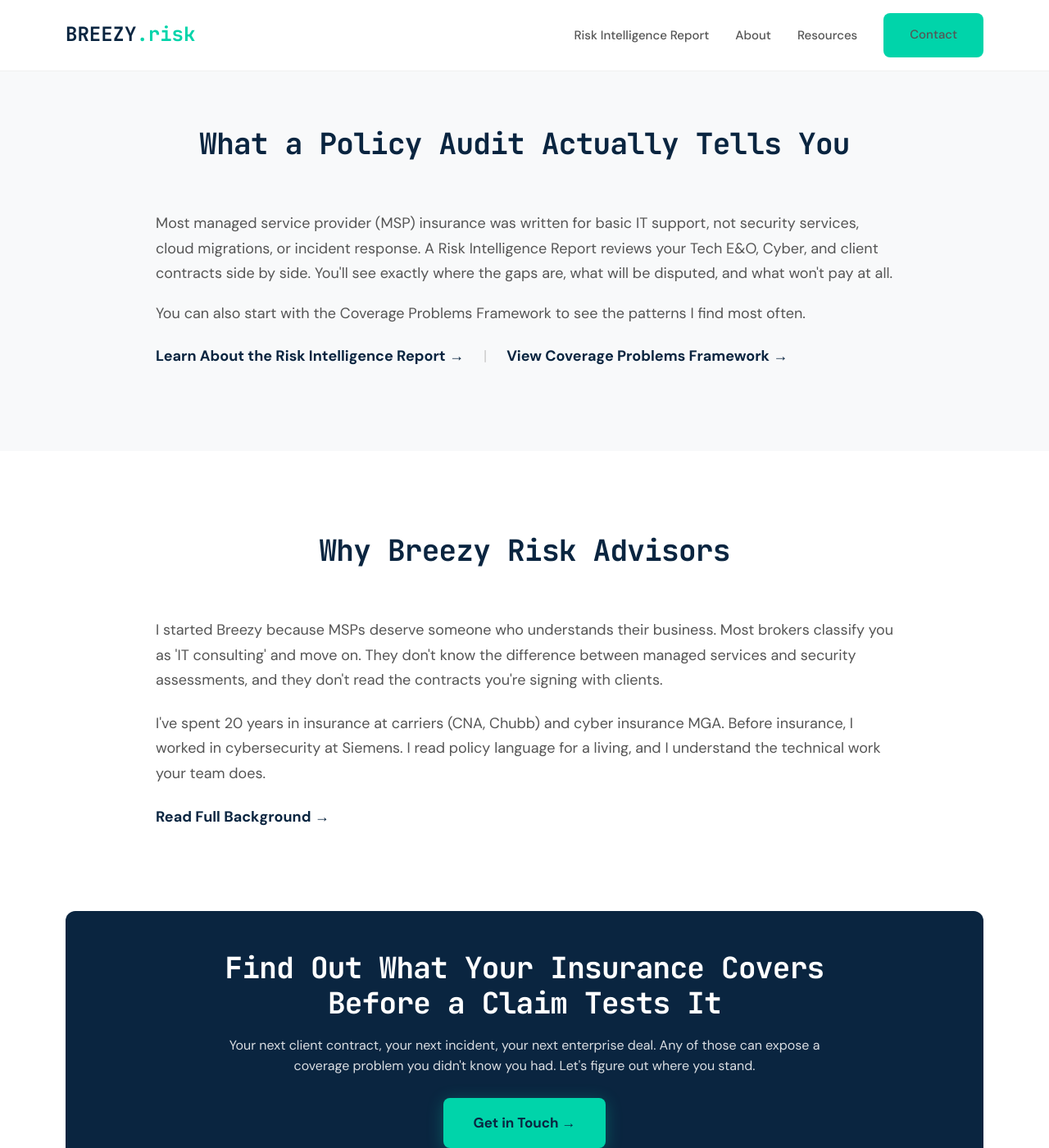
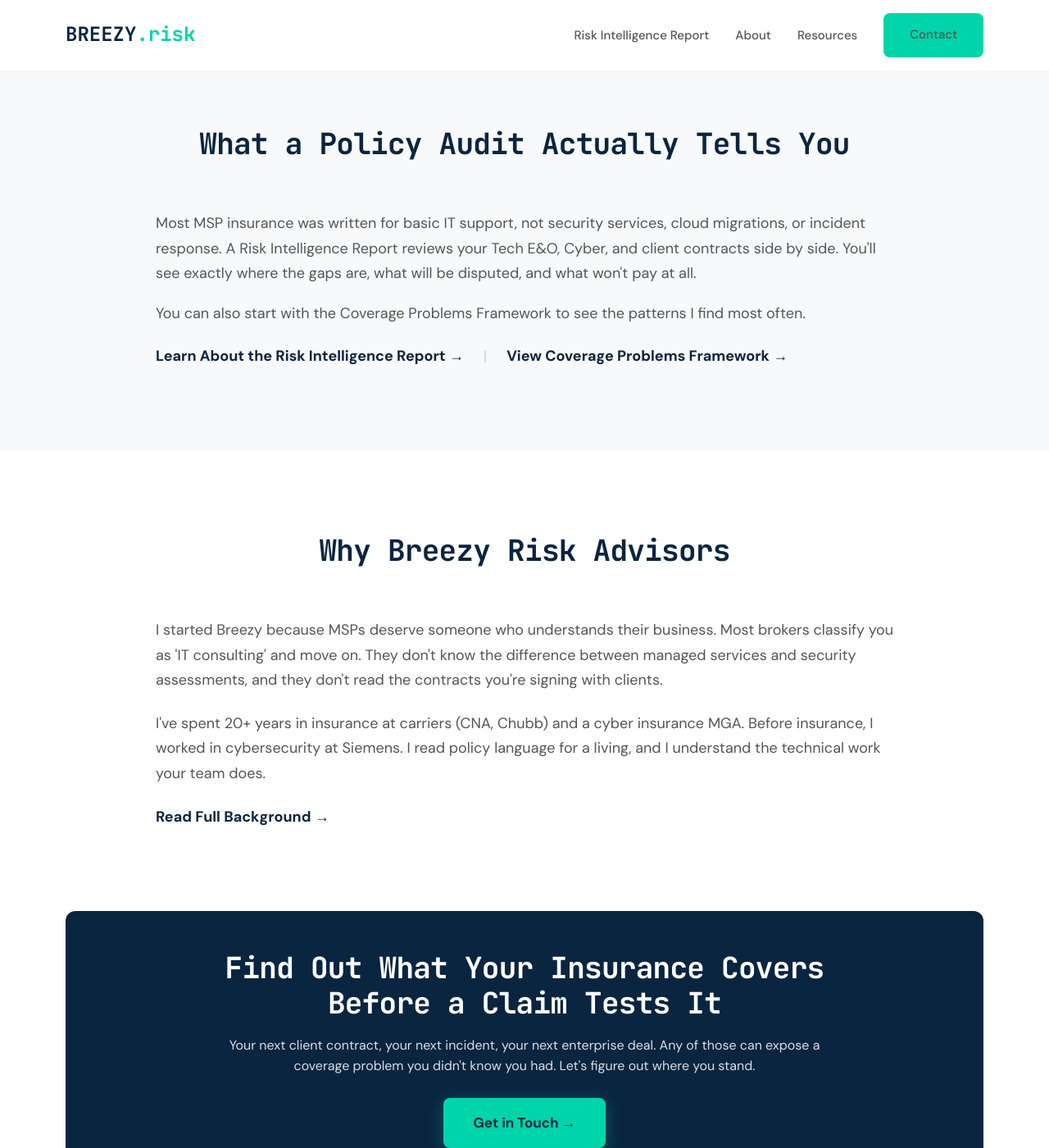
Before and after one commit to joeproe1/breezyins.com, a Jekyll site: the page built from index.html, in a window 1280 px wide and 1400 px high, scrolled down 1594 px. Shown: the whole window at 82% size. Built offline with Jekyll 4.4.1, drawn with Linux system fonts in a browser that asks for light colours.

Commit message:
Homepage copy tweaks: 20+ years, drop parenthetical MSP
'20+' instead of '20'. Add 'a' before 'cyber insurance MGA'.
Remove 'managed service provider (MSP)' parenthetical, use
just 'MSP' since H1 already spells it out.

Co-Authored-By: Claude Opus 4.6 <noreply@anthropic.com>

```diff
--- a/index.html
+++ b/index.html
@@ -67,7 +67,7 @@ description: "I help MSPs find out what their insurance actually covers. Policy
 
     <div class="section-narrow">
       <p class="section-lede">
-        Most managed service provider (MSP) insurance was written for basic IT support, not security services, cloud migrations, or incident response. A Risk Intelligence Report reviews your Tech E&O, Cyber, and client contracts side by side. You'll see exactly where the gaps are, what will be disputed, and what won't pay at all.
+        Most MSP insurance was written for basic IT support, not security services, cloud migrations, or incident response. A Risk Intelligence Report reviews your Tech E&O, Cyber, and client contracts side by side. You'll see exactly where the gaps are, what will be disputed, and what won't pay at all.
       </p>
 
       <p class="section-body">
@@ -100,7 +100,7 @@ description: "I help MSPs find out what their insurance actually covers. Policy
       </p>
 
       <p class="section-body">
-        I've spent 20 years in insurance at carriers (CNA, Chubb) and cyber insurance MGA. Before insurance, I worked in cybersecurity at Siemens. I read policy language for a living, and I understand the technical work your team does.
+        I've spent 20+ years in insurance at carriers (CNA, Chubb) and a cyber insurance MGA. Before insurance, I worked in cybersecurity at Siemens. I read policy language for a living, and I understand the technical work your team does.
       </p>
 
       <div class="section-actions">
```
